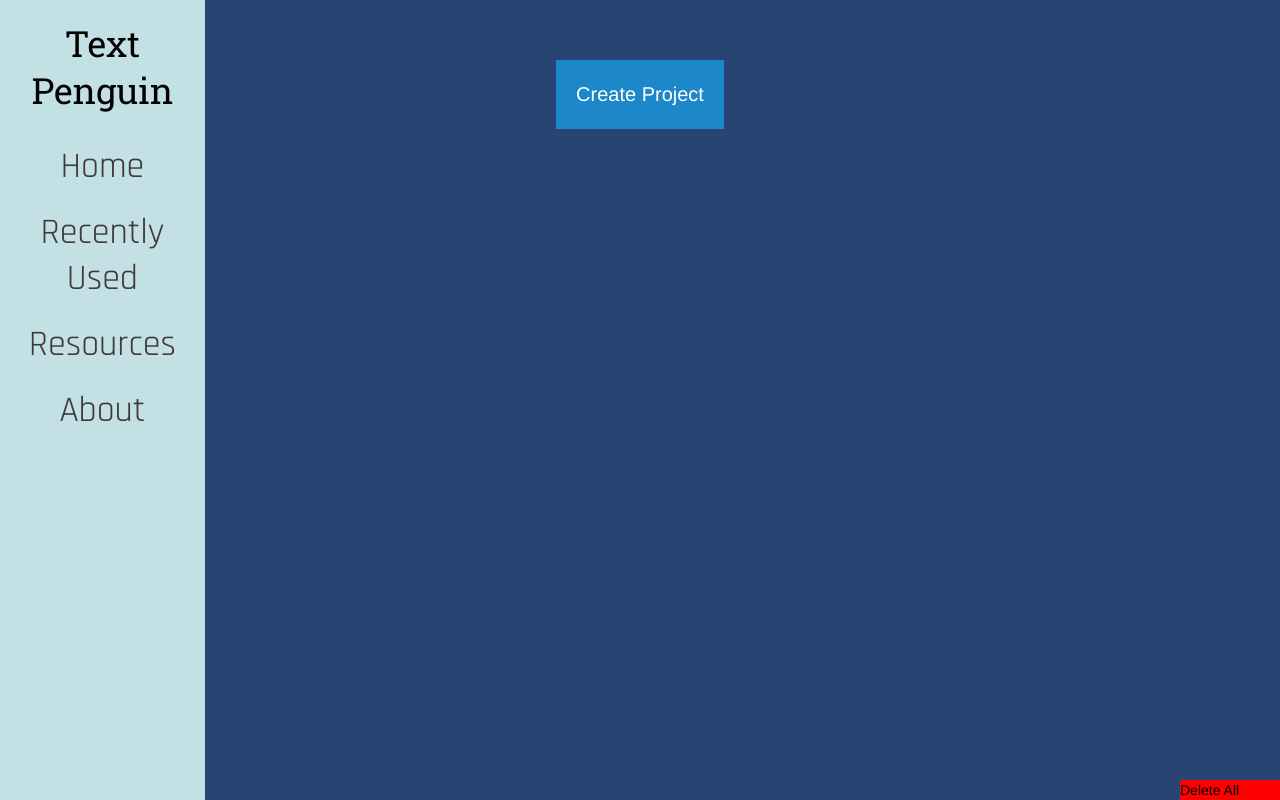
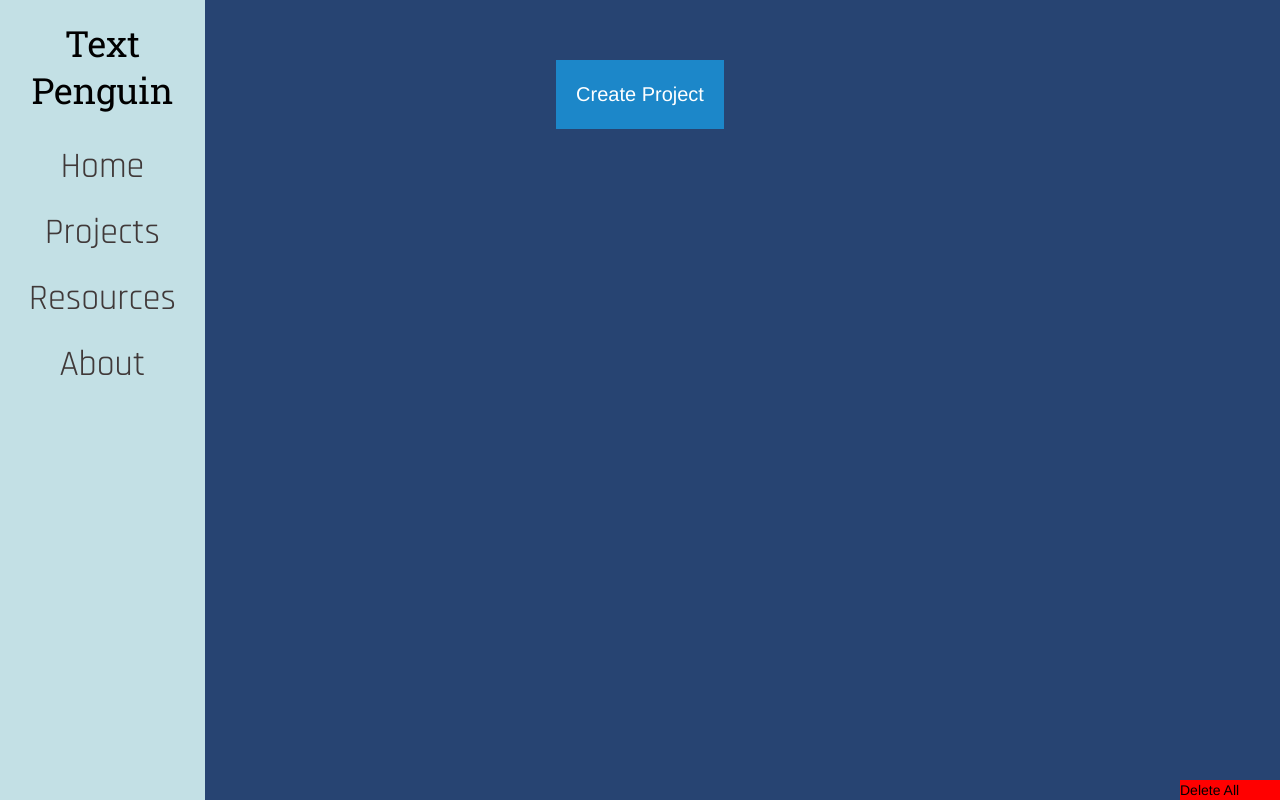
Before and after one commit to SCCapstone/ClubPenguinFanPage, a Django app: template Main/templates/recentlyused.html in a window 1280 px wide. Run offline with Django 3.2, Linux system fonts and the light colour scheme; the template is opened without the code that fills it, so the values that code supplies are empty; some libraries are stand-ins or nearby versions.

Commit message:
changed recently used to projects on navbar

```diff
--- a/Main/templates/base.html
+++ b/Main/templates/base.html
@@ -18,7 +18,7 @@
 				<a class="nav-link" href="/">Home</a>
 			</li>
 			<li class="nav-item">
-				<a class="nav-link" href="/recentlyused">Recently Used</a>
+				<a class="nav-link" href="/recentlyused">Projects</a>
 			</li>
 			<li class="nav-item">
 				<a class="nav-link" href="/resources">Resources</a>
```
